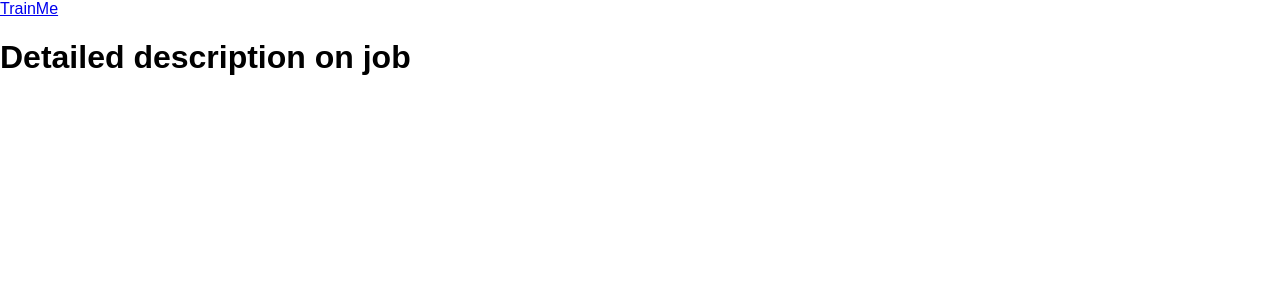
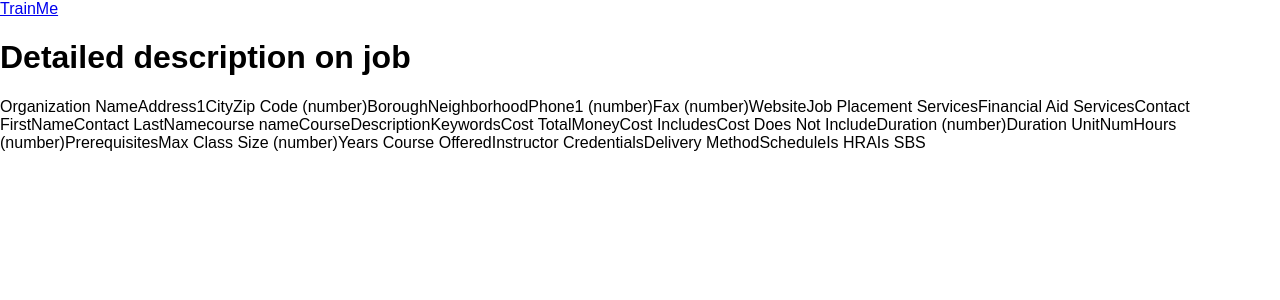
Before and after one commit to helencho/trainme, a React (Create React App) app in the folder frontend/: page /detail in a window 1280 px wide. Shown: the top 300 px of the page. Built offline with nearby package versions, Linux system fonts and the light colour scheme; no server answers.

Commit message:
Going directly to details page now makes a get request and updates App.js with all courses

```diff
--- a/frontend/src/components/Detail.jsx
+++ b/frontend/src/components/Detail.jsx
@@ -1,9 +1,81 @@
-import React, { Component } from 'react'
+import React, { Component } from 'react';
+import axios from 'axios';
 
 class Detail extends Component {
+    constructor() {
+        super()
+        this.state = {
+            courses: '',
+            courseIndex: 8,
+            course: ''
+        }
+    }
+
+    getAllCourses = () => {
+        let { updateCourses } = this.props;
+
+        axios
+            .get(`https://data.cityofnewyork.us/resource/5teq-yyit.json`)
+            .then(res => {
+                updateCourses(res.data);
+                this.setState({
+                    courses: res.data
+                })
+            })
+            .catch(err => {
+                console.log(err)
+            })
+    }
+
+    updateDetailComponent = () => {
+        this.setState({
+            course: this.props.courses
+        })
+    }
+
+    componentDidMount() {
+        this.getAllCourses();
+        this.updateDetailComponent();
+    }
+
     render() {
+        console.log({props: this.props});
+        console.log({state: this.state});
         return (
-            <h1>Detailed description on job</h1>
+            <div>
+                <h1>Detailed description on job</h1>
+                <span>Organization Name</span>
+                <span>Address1</span>
+                <span>City</span>
+                <span>Zip Code (number)</span>
+                <span>Borough</span>
+                <span>Neighborhood</span>
+                <span>Phone1 (number)</span>
+                <span>Fax (number)</span>
+                <span>Website</span>
+                <span>Job Placement Services</span>
+                <span>Financial Aid Services</span>
+                <span>Contact FirstName</span>
+                <span>Contact LastName</span>
+                <span>course name</span>
+                <span>CourseDescription</span>
+                <span>Keywords</span>
+                <span>Cost Total</span>
+                <span>Money</span>
+                <span>Cost Includes</span>
+                <span>Cost Does Not Include</span>
+                <span>Duration (number)</span>
+                <span>Duration Unit</span>
+                <span>NumHours (number)</span>
+                <span>Prerequisites</span>
+                <span>Max Class Size (number)</span>
+                <span>Years Course Offered</span>
+                <span>Instructor Credentials</span>
+                <span>Delivery Method</span>
+                <span>Schedule</span>
+                <span>Is HRA</span>
+                <span>Is SBS</span>
+            </div>
         )
     }
 }
```
